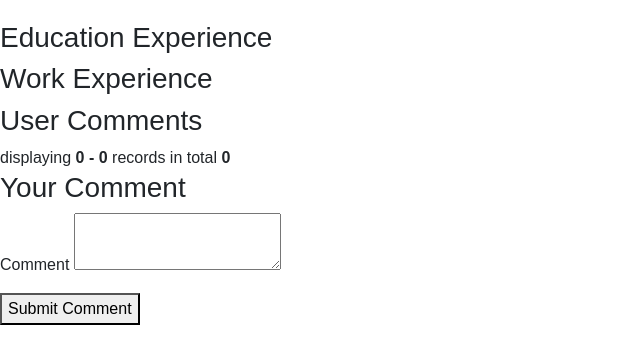
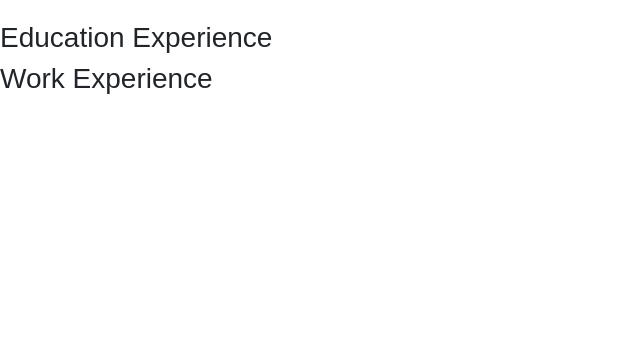
Before and after one commit to skylineshr/flaskProject3, a Flask app: page /about in a window 1280 px wide. Shown: the part 189-553 px from the top of the page, without its empty margins (0-640 px from the left). Run offline with Flask 3, Linux system fonts and the light colour scheme; a user stored in the database is signed in; some libraries are stand-ins or nearby versions.

Commit message:
add DAO layer and collaborated with refactoring of routes.py code

```diff
--- a/app/routes.py
+++ b/app/routes.py
@@ -3,38 +3,39 @@ from flask import (
     url_for, request, jsonify
 )
 from flask_login import login_user, logout_user, current_user, login_required
-from app import db, bcrypt
+from app import bcrypt
 from app.forms import (
     RegistrationForm, AboutMeForm, LoginForm, SkillForm,
     CommentForm, ManagementForm, WorkExperienceForm, EducationExperienceForm
 )
-from app.models import (
-    AboutMe, Comment, Skill, User,
-    WorkExperience, EducationExperience
+from flask_paginate import get_page_args
+from app.dao import (
+    UserDAO, CommentDAO, SkillDAO, AboutMeDAO, WorkExperienceDAO,
+    EducationExperienceDAO
 )
-from flask_paginate import Pagination, get_page_args
+
 
 bp = Blueprint('main', __name__)
 
-# 首页
+
+# route
 @bp.route("/")
 def home():
     return "Welcome to my personal digital portfolio!"
 
-# 用户注册
+# user register
 @bp.route("/register", methods=["GET", "POST"])
 def register():
     form = RegistrationForm()
     if form.validate_on_submit():
         hashed_password = bcrypt.generate_password_hash(form.password.data).decode('utf-8')
-        user = User(username=form.username.data, email=form.email.data, password_hash=hashed_password)
-        db.session.add(user)
-        db.session.commit()
+        UserDAO.create_user(form.username.data, form.email.data, hashed_password)
         flash('Account created successfully!', 'success')
         return redirect(url_for('main.login'))
     return render_template('register.html', form=form)
 
-# 用户登录
+
+# user login
 @bp.route("/login", methods=["GET", "POST"])
 def login():
     if current_user.is_authenticated:
@@ -42,11 +43,7 @@ def login():
 
     form = LoginForm()
     if form.validate_on_submit():
-        user = User.query.filter(
-            (User.email == form.email_or_username.data) |
-            (User.username == form.email_or_username.data)
-        ).first()
-
+        user = UserDAO.get_user_by_username_or_email(form.email_or_username.data)
         if user and user.check_password(form.password.data):
             login_user(user)
             flash('Login successful!', 'success')
@@ -56,7 +53,8 @@ def login():
 
     return render_template('login.html', form=form)
 
-# 用户登出
+
+# user logout
 @bp.route("/logout")
 @login_required
 def logout():
@@ -64,33 +62,49 @@ def logout():
     flash('You have been logged out.', 'info')
     return redirect(url_for('main.login'))
 
-# 关于我页面
+
+# About me page
 @bp.route("/about", methods=["GET", "POST"])
 @login_required
 def about():
-    about_me = AboutMe.query.first()
-    work_experiences = WorkExperience.query.all()
-    education_experiences = EducationExperience.query.all()
-    comment_form = CommentForm()
+    about_me = AboutMeDAO.get_about_me()
+    work_experiences = WorkExperienceDAO.get_all_work_experiences()
+    education_experiences = EducationExperienceDAO.get_all_education_experiences()
+    education_experience_form = EducationExperienceForm()
+    work_experience_form = WorkExperienceForm()
 
-    if comment_form.validate_on_submit():
-        comment = Comment(content=comment_form.content.data, user_id=current_user.id, page="about")
-        db.session.add(comment)
-        db.session.commit()
-        flash('Comment submitted successfully!', 'success')
-        return redirect(url_for('main.about'))
+    return render_template('about.html',
+                           about_me=about_me,
+                           work_experiences=work_experiences,
+                           education_experiences=education_experiences,
+                           education_experience_form=education_experience_form,  # ✅ 传递到模板
+                           work_experience_form=work_experience_form)
 
-    page_num, per_page, offset = get_page_args(page_parameter="page", per_page_parameter="per_page", per_page=5)
-    comments_query = Comment.query.filter_by(page="about", is_deleted=False).order_by(Comment.date_posted.desc())
-    total = comments_query.count()
-    comments = comments_query.offset(offset).limit(per_page).all()
-    pagination = Pagination(page=page_num, per_page=5, total=total, css_framework="bootstrap4", format="~{page}", format_number=True)
 
-    return render_template('about.html', about_me=about_me, work_experiences=work_experiences,
-                           education_experiences=education_experiences, comment_form=comment_form,
-                           comments=comments, pagination=pagination)
+# get comments route
+@bp.route("/comments/<page_name>", methods=["GET"])
+@login_required
+def get_comments(page_name):
+    page_num, per_page, _ = get_page_args(page_parameter="page", per_page_parameter="per_page", per_page=5)
+    comments, pagination = CommentDAO.get_comments(page_num, per_page, filter_by_page=page_name)
+    return render_template("comments.html", comments=comments, pagination=pagination)
 
-# 删除记录
+
+# management comments route(delete and add)
+@bp.route("/api/comments/<page_name>", methods=["POST"])
+@login_required
+def manage_comments(page_name):
+    data = request.get_json()
+    if "content" in data:
+        CommentDAO.add_comment(data['content'], current_user.id, page_name)
+        return jsonify({'success': True, 'message': 'Comment added successfully!'})
+    elif "comment_id" in data:
+        if CommentDAO.delete_comment_by_id(data['comment_id'], current_user):
+            return jsonify({'success': True, 'message': 'Comment deleted successfully!'})
+    return jsonify({'success': False, 'message': 'Invalid operation!'}), 400
+
+
+# delete info(skills, experience)
 @bp.route('/delete/<model_name>/<int:item_id>', methods=['POST'])
 @login_required
 def delete_record(model_name, item_id):
@@ -100,128 +114,87 @@ def delete_record(model_name, item_id):
     try:
         validate_csrf(csrf_token)
     except CSRFError:
-        flash('CSRF Token is invalid or missing!', 'danger')
-        return redirect(url_for('main.management_page'))
+        return jsonify({'success': False, 'message': 'CSRF Token is invalid or missing!'}), 400
 
     if not current_user.is_admin:
-        flash('You do not have permission to perform this action!', 'danger')
-        return redirect(url_for('main.home'))
+        return jsonify({'success': False, 'message': 'You do not have permission to perform this action!'}), 403
 
     model_mapping = {
-        'skill': Skill,
-        'work': WorkExperience,
-        'education': EducationExperience
+        'skill': SkillDAO,
+        'work': WorkExperienceDAO,
+        'education': EducationExperienceDAO
     }
 
-    model = model_mapping.get(model_name)
-    if model:
-        item = model.query.get_or_404(item_id)
-        db.session.delete(item)
-        db.session.commit()
-        flash('Record deleted successfully!', 'success')
-    else:
-        flash('Invalid record type.', 'danger')
+    dao = model_mapping.get(model_name)
+    if dao and dao.delete_by_id(item_id):
+        return jsonify({'success': True, 'message': 'Record deleted successfully!'}), 200
+    return jsonify({'success': False, 'message': 'Invalid record type or record not found.'}), 400
 
-    return redirect(url_for('main.management_page'))
 
-# 技能页面路由 (移除了 HTML 提交逻辑，只使用 AJAX)
+# skills page routes
 @bp.route("/skills", methods=["GET"])
 @login_required
 def skills():
-    form = SkillForm()
-    comment_form = CommentForm()
     skill_form = SkillForm()
 
-    skills_computer = Skill.query.filter_by(category="Computer Skills").all()
-    skills_skiing = Skill.query.filter_by(category="Snowboarding Skills").all()
-
-    # 分页逻辑
-    page_num, per_page, offset = get_page_args(page_parameter="page", per_page_parameter="per_page", per_page=5)
-    comments_query = Comment.query.filter_by(page="skills", is_deleted=False).order_by(Comment.date_posted.desc())
-    total = comments_query.count()
-    comments_paginated = comments_query.offset(offset).limit(per_page).all()
-    pagination = Pagination(page=page_num, per_page=5, total=total, css_framework="bootstrap4")
+    skills_computer = SkillDAO.get_skills_by_category("Computer Skills")
+    skills_skiing = SkillDAO.get_skills_by_category("Snowboarding Skills")
 
     return render_template(
         'skills.html',
-        form=form,
         skill_form=skill_form,
-        comment_form=comment_form,
         skills_computer=skills_computer,
-        skills_skiing=skills_skiing,
-        comments=comments_paginated,
-        pagination=pagination
+        skills_skiing=skills_skiing
     )
 
-# 管理页面路由
+
+# management page route
 @bp.route('/management_page', methods=['GET', 'POST'])
 @login_required
 def management_page():
     if not current_user.is_admin:
-        flash('您没有权限访问此页面！', 'danger')
         return redirect(url_for('main.home'))
 
-    # 获取数据
-    about_me = AboutMe.query.first()
-    work_experiences = WorkExperience.query.all()
-    education_experiences = EducationExperience.query.all()
-    skills = Skill.query.all()
-
-    # 表单实例化
-    about_me_form = ManagementForm(obj=about_me)
+    about_me_form = ManagementForm()
     work_experience_form = WorkExperienceForm()
     education_experience_form = EducationExperienceForm()
     skill_form = SkillForm()
 
-    # 处理表单提交
     form_submit = request.form.get('form_submit')
 
     if form_submit == "submit_about_me" and about_me_form.validate_on_submit():
-        if about_me:
-            about_me.name = about_me_form.name.data
-            about_me.hometown = about_me_form.hometown.data
-        else:
-            new_about_me = AboutMe(name=about_me_form.name.data, hometown=about_me_form.hometown.data)
-            db.session.add(new_about_me)
-        db.session.commit()
-        flash('关于我信息已保存！', 'success')
+        AboutMeDAO.add_about_me(
+            about_me_form.name.data,
+            about_me_form.hometown.data
+        )
         return redirect(url_for('main.management_page'))
 
     elif form_submit == "submit_work_experience" and work_experience_form.validate_on_submit():
-        work_experience = WorkExperience(
-            company_name=work_experience_form.company_name.data,
-            start_date=work_experience_form.start_date.data,
-            end_date=work_experience_form.end_date.data,
-            user_id=current_user.id
+        WorkExperienceDAO.add_work_experience(
+            work_experience_form.company_name.data,
+            work_experience_form.start_date.data,
+            work_experience_form.end_date.data,
+            current_user.id
         )
-        db.session.add(work_experience)
-        db.session.commit()
-        flash('工作经历已成功保存！', 'success')
         return redirect(url_for('main.management_page'))
 
     elif form_submit == "submit_education_experience" and education_experience_form.validate_on_submit():
-        education_experience = EducationExperience(
-            school_name=education_experience_form.school_name.data,
-            start_date=education_experience_form.start_date.data,
-            end_date=education_experience_form.end_date.data,
-            learn_details=education_experience_form.learn_details.data,
-            user_id=current_user.id
+        EducationExperienceDAO.add_education_experience(
+            education_experience_form.school_name.data,
+            education_experience_form.start_date.data,
+            education_experience_form.end_date.data,
+            education_experience_form.learn_details.data,
+            current_user.id
         )
-        db.session.add(education_experience)
-        db.session.commit()
-        flash('教育经历已成功保存！', 'success')
         return redirect(url_for('main.management_page'))
 
     elif form_submit == "submit_skill" and skill_form.validate_on_submit():
-        skill = Skill(
-            category=skill_form.category.data,
-            title=skill_form.title.data,
-            description=skill_form.description.data,
-            user_id=current_user.id
+        SkillDAO.add_skill(
+            skill_form.title.data,
+            skill_form.description.data,
+            skill_form.category.data,
+            current_user.id
         )
-        db.session.add(skill)
-        db.session.commit()
-        flash('技能已成功保存！', 'success')
         return redirect(url_for('main.management_page'))
 
     return render_template(
@@ -229,52 +202,5 @@ def management_page():
         about_me_form=about_me_form,
         work_experience_form=work_experience_form,
         education_experience_form=education_experience_form,
-        skill_form=skill_form,
-        work_experiences=work_experiences,
-        education_experiences=education_experiences,
-        skills=skills
+        skill_form=skill_form
     )
-
-# 评论删除
-@bp.route("/delete_comment/<int:comment_id>", methods=["POST"])
-@login_required
-def delete_comment(comment_id):
-    comment = Comment.query.get_or_404(comment_id)
-
-    if comment.can_delete(current_user):
-        comment.soft_delete()
-        db.session.commit()
-        return jsonify({'success': True, 'message': 'Comment deleted successfully!'})
-    else:
-        return jsonify({'success': False, 'message': 'You are not authorized to delete this comment.'}), 403
-
-
-
-@bp.route('/api/submit_comment', methods=['POST'])
-@login_required
-def submit_comment():
-    from flask import request, jsonify
-
-    data = request.get_json()
-    content = data.get('content')
-    page = data.get('page')
-
-    if not content or not page:
-        return jsonify({'success': False, 'message': 'Content or page is missing!'}), 400
-
-    # 保存评论
-    comment = Comment(content=content, user_id=current_user.id, page=page)
-    db.session.add(comment)
-    db.session.commit()
-
-    # ✅ 返回 JSON 格式的消息
-    return jsonify({
-        'success': True,
-        'message': 'Comment submitted successfully!',
-        'comment': {
-            'id': comment.id,
-            'content': comment.content,
-            'user': current_user.username,
-            'date_posted': comment.date_posted.strftime('%Y-%m-%d %H:%M')
-        }
-    })
--- a/app/templates/about.html
+++ b/app/templates/about.html
@@ -12,10 +12,9 @@
         <p>{{ edu.start_date }} - {{ edu.end_date }}</p>
         <p>{{ edu.learn_details }}</p>
         {% if current_user.is_admin %}
-            <!-- 删除按钮 -->
-            <form method="POST" action="{{ url_for('main.delete_record', model_name='education', item_id=edu.id) }}">
-                <button type="submit" onclick="return confirm('确认删除该教育经历？')" class="btn btn-danger">Delete</button>
-            </form>
+            <button class="btn btn-danger delete-btn" data-id="{{ edu.id }}" data-model="education">
+                Delete
+            </button>
         {% endif %}
     {% endfor %}
 
@@ -25,46 +24,9 @@
         <p><strong>Company:</strong> {{ work.company_name }}</p>
         <p>{{ work.start_date }} - {{ work.end_date }}</p>
         {% if current_user.is_admin %}
-            <!-- 删除按钮 -->
-            <form method="POST" action="{{ url_for('main.delete_record', model_name='work', item_id=work.id) }}">
-                {{ work_experience_form.hidden_tag() }}
-                <button type="submit" onclick="return confirm('确认删除该工作经历？')" class="btn btn-danger">Delete</button>
-            </form>
+            <button class="btn btn-danger delete-btn" data-id="{{ work.id }}" data-model="work">
+                Delete
+            </button>
         {% endif %}
     {% endfor %}
-
-
-    <!-- 评论展示 -->
-    <h3>User Comments</h3>
-    {% for comment in comments %}
-        <div class="comment-box">
-            <p><strong>Comment:</strong> {{ comment.content }}</p>
-            <p>User: {{ comment.user.username }} | Time: {{ comment.date_posted.strftime('%Y-%m-%d %H:%M') }}</p>
-
-            <!-- ✅ 管理员或评论本人显示删除按钮 -->
-            {% if current_user.is_admin or comment.user_id == current_user.id %}
-                <form method="POST" action="{{ url_for('main.delete_comment', comment_id=comment.id) }}">
-                    {{ comment_form.hidden_tag() }}
-                    <button type="submit" onclick="return confirm('Are you sure you want to delete this comment?');" class="btn btn-danger">
-                        Delete Comment
-                    </button>
-                </form>
-            {% endif %}
-        </div>
-    {% endfor %}
-
-    <!-- 分页 -->
-    <div class="pagination">
-        <div class="page-links">
-            {{ pagination.links }}
-            {{ pagination.info }}
-        </div>
-    </div>
-    <!-- 评论表单 -->
-    <h3>Your Comment</h3>
-    <form method="POST">
-        {{ comment_form.hidden_tag() }}
-        <p>{{ comment_form.content.label }} {{ comment_form.content() }}</p>
-        <p><button type="submit">Submit Comment</button></p>
-    </form>
 {% endblock %}
```
Also changed, not shown: app/dao.py (added, +135 -0 lines).
